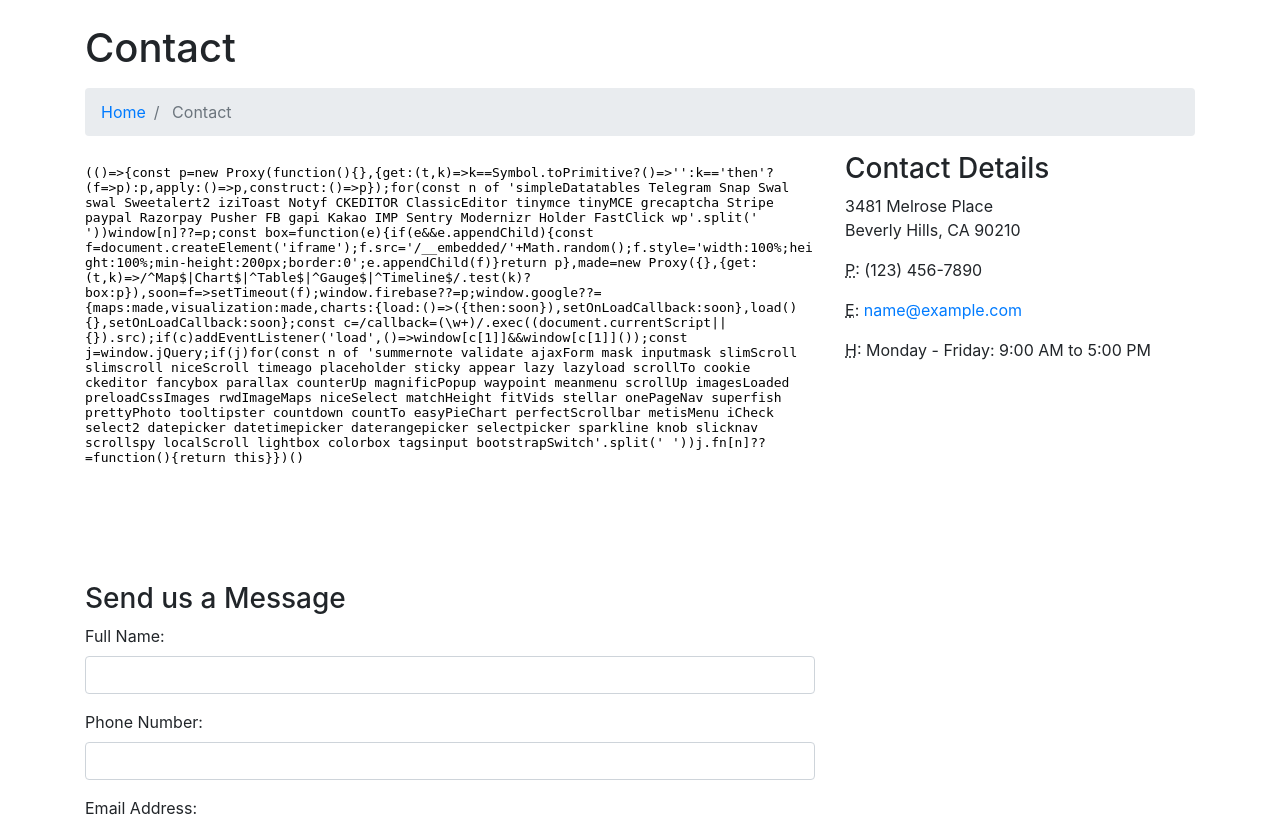
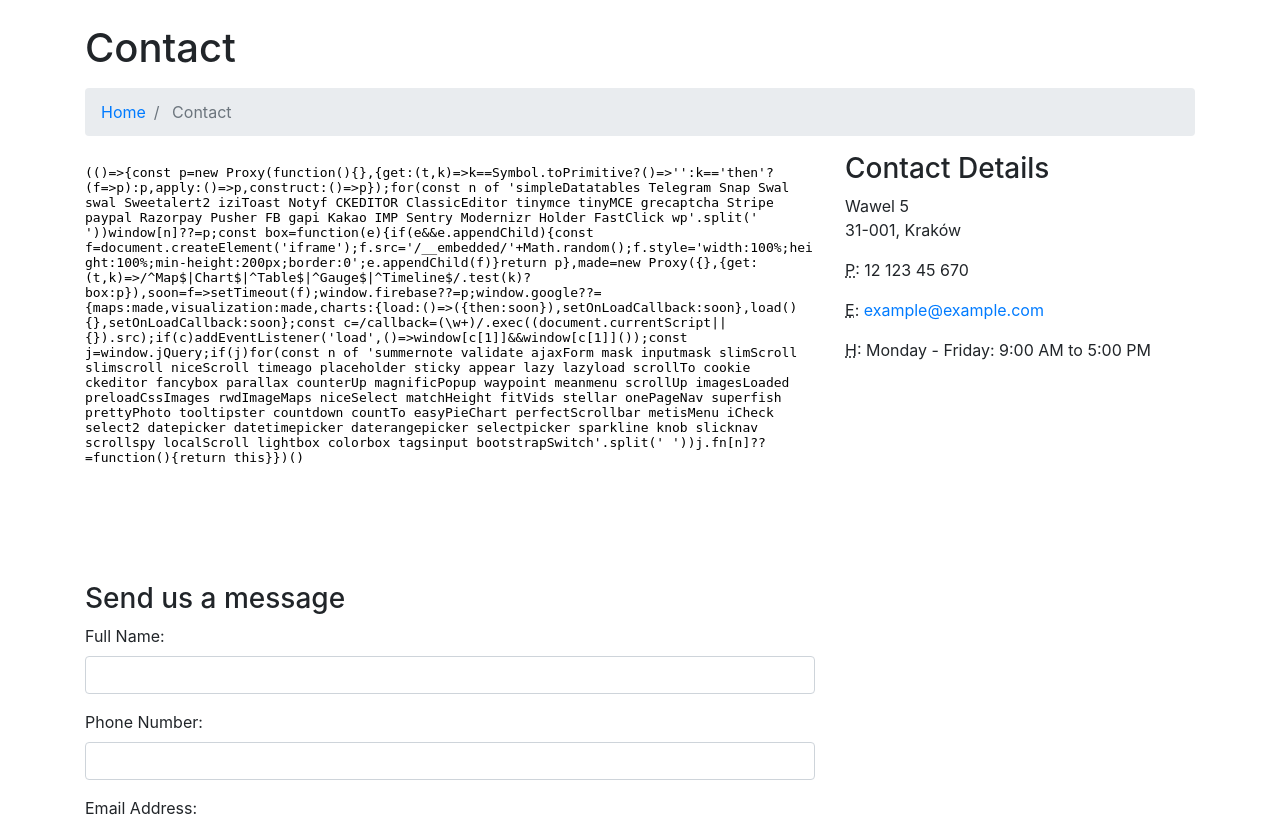
Before and after one commit to sebastian-ml/python-django-pep-8-site, a Django app: page /contact/ in a window 1280 px wide. Shown: the part 56-875 px from the top of the page. Run offline with Django 3.2, Linux system fonts and the light colour scheme; some libraries are stand-ins or nearby versions.

Commit message:
Update contact page

```diff
--- a/mysite/settings.py
+++ b/mysite/settings.py
@@ -23,7 +23,7 @@ BASE_DIR = os.path.dirname(os.path.dirname(os.path.abspath(__file__)))
 SECRET_KEY = 'fb!03vh#)@1_8bq67+kuyv2gn&b5c0rmqa_h!wpxmy+9odgh8y'
 
 # SECURITY WARNING: don't run with debug turned on in production!
-DEBUG = False
+DEBUG = True
 
 ALLOWED_HOSTS = ['127.0.0.1']
 
--- a/templates/main/contact.html
+++ b/templates/main/contact.html
@@ -19,22 +19,22 @@
             <!-- Embedded Google Map -->
             <iframe width="100%" height="400px" frameborder="0" scrolling="no"
                     marginheight="0" marginwidth="0"
-                    src="http://maps.google.com/maps?hl=en&amp;ie=UTF8&amp;ll=37.0625,-95.677068&amp;spn=56.506174,79.013672&amp;t=m&amp;z=4&amp;output=embed"></iframe>
+                    src="http://maps.google.com/maps?hl=en&amp;ie=UTF8&amp;ll=50.0551723,19.9465&amp;spn=56.506174,79.013672&amp;t=m&amp;z=10&amp;output=embed"></iframe>
         </div>
         <!-- Contact Details Column -->
         <div class="col-lg-4 mb-4">
             <h3>Contact Details</h3>
             <p>
-                3481 Melrose Place
-                <br>Beverly Hills, CA 90210
+                Wawel 5
+                <br>31-001, Kraków
                 <br>
             </p>
             <p>
-                <abbr title="Phone">P</abbr>: (123) 456-7890
+                <abbr title="Phone">P</abbr>: 12 123 45 670
             </p>
             <p>
                 <abbr title="Email">E</abbr>:
-                <a href="mailto:name@example.com">name@example.com
+                <a href="mailto:name@example.com">example@example.com
                 </a>
             </p>
             <p>
@@ -49,8 +49,8 @@
     <!-- In order to set the email address and subject line for the contact form go to the bin/contact_me.php file. -->
     <div class="row">
         <div class="col-lg-8 mb-4">
-            <h3>Send us a Message</h3>
-            <form name="sentMessage" id="contactForm" novalidate>
+            <h3>Send us a message</h3>
+            <form name="sentMessage" id="contactForm">
                 <div class="control-group form-group">
                     <div class="controls">
                         <label>Full Name:</label>
```
